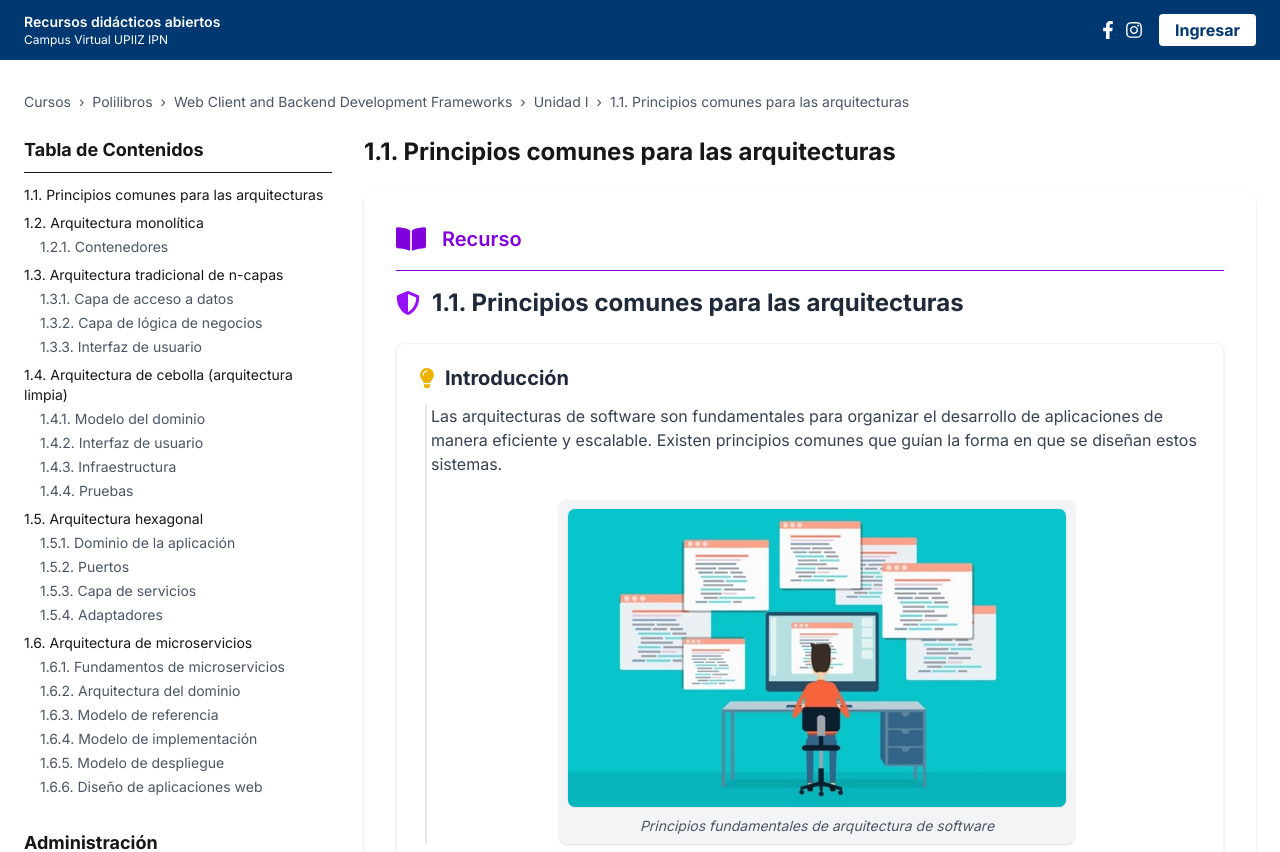
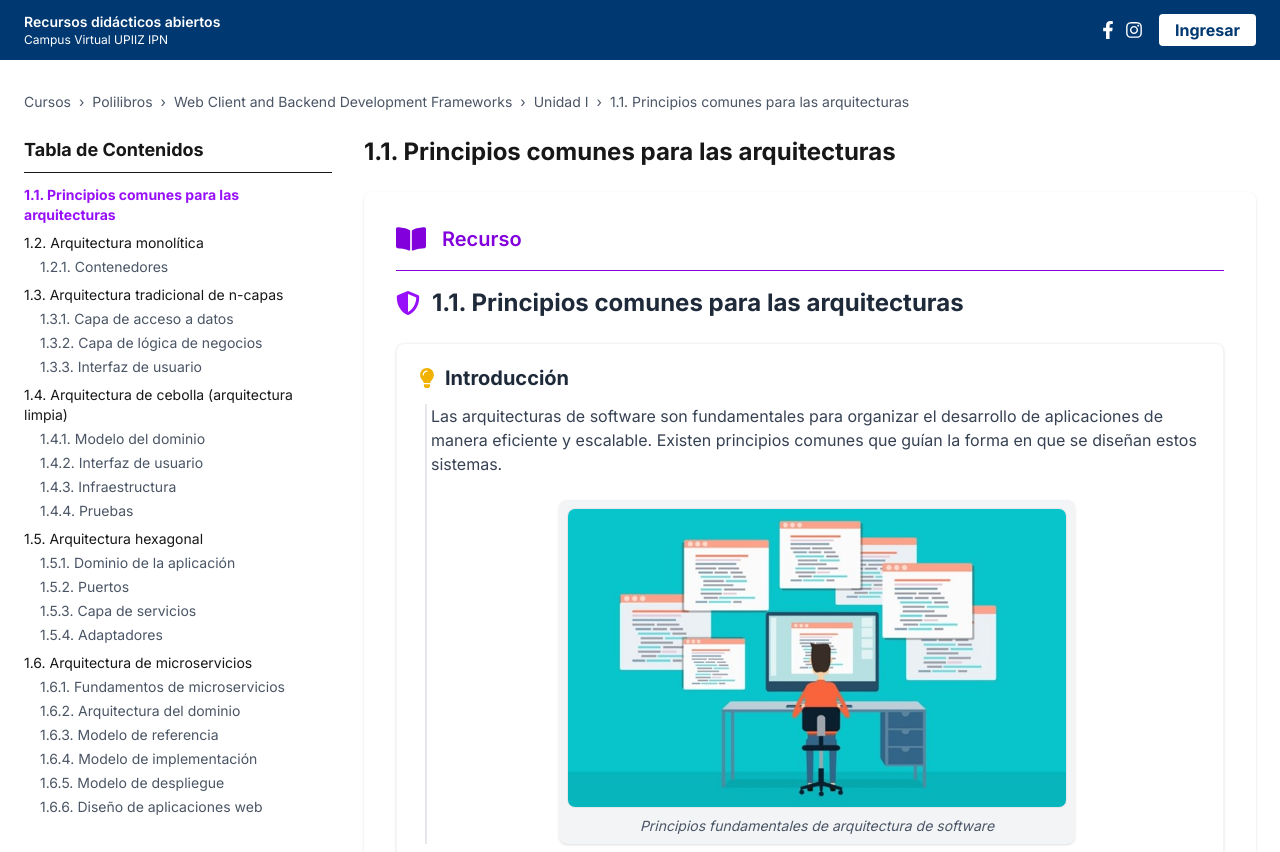
Before and after one commit to Alonso692-web/poli-libro-web-2-ep, a Next.js app: page /unidad-1/1-1-principios-comunes-para-las-arquitecturas in a window 1280 px wide. Shown: the top 852 px of the page. Built offline with nearby package versions, Linux system fonts and the light colour scheme.

Commit message:
V5.1.0 Informacion Unidad 2 terminada
Se pinta de color morado indicando en qué sección está el usuario

```diff
--- a/src/app/unidad-1/[topicSlug]/page.js
+++ b/src/app/unidad-1/[topicSlug]/page.js
@@ -1,36 +1,7 @@
 import { courseData } from '@/courseData';
 import Link from 'next/link';
 import { FaHome, FaPrint, FaBookOpen } from 'react-icons/fa';
-
-// Componente para la nueva barra lateral
-const TopicSidebar = ({ unit }) => (
-    <aside className="w-1/4 flex-shrink-0 space-y-8">
-        <div>
-            <h3 className="text-lg font-bold border-b pb-2 mb-3">Tabla de Contenidos</h3>
-            <ul className="space-y-2 text-sm">
-                {unit.content.map(topic => (
-                    <li key={topic.id}>
-                        <Link href={`/${unit.slug}/${topic.slug}`} className="hover:underline">{topic.title}</Link>
-                        {topic.subtopics && (
-                            <ul className="pl-4 mt-1 space-y-1">
-                                {topic.subtopics.map(sub => (
-                                    <li key={sub.id}><Link href={`/${unit.slug}/${sub.slug}`} className="text-gray-600 hover:underline">{sub.title}</Link></li>
-                                ))}
-                            </ul>
-                        )}
-                    </li>
-                ))}
-            </ul>
-        </div>
-        <div>
-            <h3 className="text-lg font-bold border-b pb-2 mb-3">Administración</h3>
-            <ul className="space-y-2 text-sm">
-                <li><a href="#" className="flex items-center gap-2 hover:underline"><FaPrint /> Imprimir libro</a></li>
-                <li><a href="#" className="flex items-center gap-2 hover:underline"><FaPrint /> Imprimir este capítulo</a></li>
-            </ul>
-        </div>
-    </aside>
-);
+import TopicSidebar from '@/components/TopicSidebar';
 
 export default async function TopicDetailPage({ params }) {
     const { topicSlug } = params;
--- a/src/app/unidad-2/[topicSlug]/page.js
+++ b/src/app/unidad-2/[topicSlug]/page.js
@@ -1,36 +1,7 @@
 import { courseData } from '@/courseData';
 import Link from 'next/link';
 import { FaHome, FaPrint, FaBookOpen } from 'react-icons/fa';
-
-// Componente para la nueva barra lateral
-const TopicSidebar = ({ unit }) => (
-    <aside className="w-1/4 flex-shrink-0 space-y-8">
-        <div>
-            <h3 className="text-lg font-bold border-b pb-2 mb-3">Tabla de Contenidos</h3>
-            <ul className="space-y-2 text-sm">
-                {unit.content.map(topic => (
-                    <li key={topic.id}>
-                        <Link href={`/${unit.slug}/${topic.slug}`} className="hover:underline">{topic.title}</Link>
-                        {topic.subtopics && (
-                            <ul className="pl-4 mt-1 space-y-1">
-                                {topic.subtopics.map(sub => (
-                                    <li key={sub.id}><Link href={`/${unit.slug}/${sub.slug}`} className="text-gray-600 hover:underline">{sub.title}</Link></li>
-                                ))}
-                            </ul>
-                        )}
-                    </li>
-                ))}
-            </ul>
-        </div>
-        <div>
-            <h3 className="text-lg font-bold border-b pb-2 mb-3">Administración</h3>
-            <ul className="space-y-2 text-sm">
-                <li><a href="#" className="flex items-center gap-2 hover:underline"><FaPrint /> Imprimir libro</a></li>
-                <li><a href="#" className="flex items-center gap-2 hover:underline"><FaPrint /> Imprimir este capítulo</a></li>
-            </ul>
-        </div>
-    </aside>
-);
+import TopicSidebar from '@/components/TopicSidebar';
 
 export default async function TopicDetailPage({ params }) {
     const { topicSlug } = params;
--- a/src/app/unidad-3/[topicSlug]/page.js
+++ b/src/app/unidad-3/[topicSlug]/page.js
@@ -1,36 +1,8 @@
 import { courseData } from '@/courseData';
 import Link from 'next/link';
 import { FaHome, FaPrint, FaBookOpen } from 'react-icons/fa';
+import TopicSidebar from '@/components/TopicSidebar';
 
-// Componente para la nueva barra lateral
-const TopicSidebar = ({ unit }) => (
-    <aside className="w-1/4 flex-shrink-0 space-y-8">
-        <div>
-            <h3 className="text-lg font-bold border-b pb-2 mb-3">Tabla de Contenidos</h3>
-            <ul className="space-y-2 text-sm">
-                {unit.content.map(topic => (
-                    <li key={topic.id}>
-                        <Link href={`/${unit.slug}/${topic.slug}`} className="hover:underline">{topic.title}</Link>
-                        {topic.subtopics && (
-                            <ul className="pl-4 mt-1 space-y-1">
-                                {topic.subtopics.map(sub => (
-                                    <li key={sub.id}><Link href={`/${unit.slug}/${sub.slug}`} className="text-gray-600 hover:underline">{sub.title}</Link></li>
-                                ))}
-                            </ul>
-                        )}
-                    </li>
-                ))}
-            </ul>
-        </div>
-        <div>
-            <h3 className="text-lg font-bold border-b pb-2 mb-3">Administración</h3>
-            <ul className="space-y-2 text-sm">
-                <li><a href="#" className="flex items-center gap-2 hover:underline"><FaPrint /> Imprimir libro</a></li>
-                <li><a href="#" className="flex items-center gap-2 hover:underline"><FaPrint /> Imprimir este capítulo</a></li>
-            </ul>
-        </div>
-    </aside>
-);
 export default async function TopicDetailPage({ params }) {
     const { topicSlug } = params;
     const unit = courseData.units.find(u => u.slug === 'unidad-3');
--- /dev/null
+++ b/src/components/TopicSidebar.js
@@ -0,0 +1,66 @@
+// src/components/TopicSidebar.js
+
+"use client"; // ¡IMPORTANTE! Este es ahora un Client Component.
+
+import Link from 'next/link';
+import { usePathname } from 'next/navigation';
+import { FaPrint } from 'react-icons/fa';
+
+// Este es el componente que renderizará la "Tabla de Contenidos"
+const TopicSidebar = ({ unit }) => {
+    // Obtenemos la ruta actual del navegador, ej: /unidad-1/1-2-arquitectura-monolitica
+    const pathname = usePathname();
+
+    return (
+        <aside className="w-1/4 flex-shrink-0 space-y-8">
+            <div>
+                <h3 className="text-lg font-bold border-b pb-2 mb-3">Tabla de Contenidos</h3>
+                <ul className="space-y-2 text-sm">
+                    {unit.content.map(topic => {
+                        const topicHref = `/${unit.slug}/${topic.slug}`;
+                        const isTopicActive = pathname === topicHref;
+
+                        return (
+                            <li key={topic.id}>
+                                <Link
+                                    href={topicHref}
+                                    className={isTopicActive ? "font-bold text-purple-600" : "hover:underline"}
+                                >
+                                    {topic.title}
+                                </Link>
+
+                                {topic.subtopics && (
+                                    <ul className="pl-4 mt-1 space-y-1">
+                                        {topic.subtopics.map(sub => {
+                                            const subtopicHref = `/${unit.slug}/${sub.slug}`;
+                                            const isSubtopicActive = pathname === subtopicHref;
+                                            return (
+                                                <li key={sub.id}>
+                                                    <Link
+                                                        href={subtopicHref}
+                                                        className={isSubtopicActive ? "font-bold text-purple-600" : "text-gray-600 hover:underline"}
+                                                    >
+                                                        {sub.title}
+                                                    </Link>
+                                                </li>
+                                            );
+                                        })}
+                                    </ul>
+                                )}
+                            </li>
+                        );
+                    })}
+                </ul>
+            </div>
+            <div>
+                <h3 className="text-lg font-bold border-b pb-2 mb-3">Administración</h3>
+                <ul className="space-y-2 text-sm">
+                    <li><a href="#" className="flex items-center gap-2 hover:underline"><FaPrint /> Imprimir libro</a></li>
+                    <li><a href="#" className="flex items-center gap-2 hover:underline"><FaPrint /> Imprimir este capítulo</a></li>
+                </ul>
+            </div>
+        </aside>
+    );
+};
+
+export default TopicSidebar;
```
